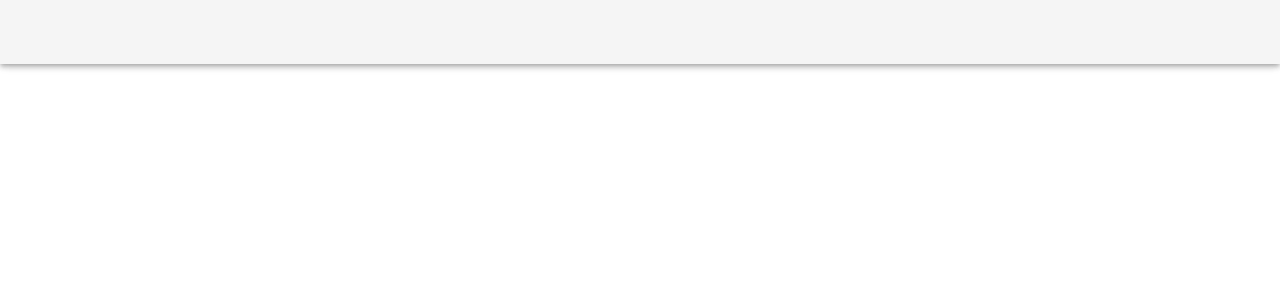
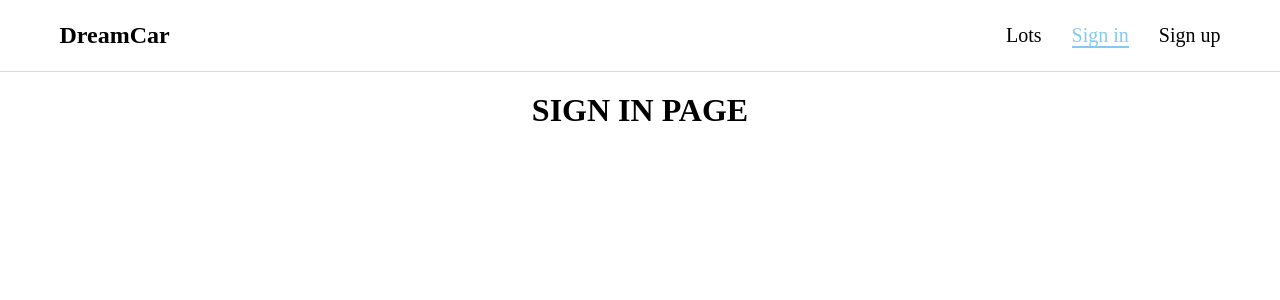
Before and after one commit to Biven160690/dreamcar, a Nuxt app: page /signin in a window 1280 px wide. Before the commit this address had no page. Shown: the top 300 px of the page. Built offline with nearby package versions, Linux system fonts and the light colour scheme.

Commit message:
Added NavBar component
- init NavBar component
- changes in default.vue layout -> display NavBar in app
- init signin and signup pages structure

```diff
--- /dev/null
+++ b/components/navbar.vue
@@ -0,0 +1,72 @@
+<!-- Компонент навигационного меню - навбара-->
+
+<template>
+  <div class="navbar">
+    <div class="container">
+      <div class="navbar__content">
+        <h3><NuxtLink class="link__logo" to="/">DreamCar</NuxtLink></h3>
+        <div class="navlinks">
+          <h4><NuxtLink to="/LOTS_SERGEY" class="link">Lots</NuxtLink></h4>
+          <h4><NuxtLink to="/signin" class="link">Sign in</NuxtLink></h4>
+          <h4><NuxtLink to="/signup" class="link">Sign up</NuxtLink></h4>
+        </div>
+      </div>
+    </div>
+  </div>
+</template>
+
+<script>
+export default {};
+</script>
+
+<style scoped>
+.navbar {
+  border-bottom: 1px solid #ded9d9;
+}
+.navbar__content {
+  margin: 10px 0 10px 0;
+  display: flex;
+  flex-direction: row;
+  justify-content: space-between;
+  align-items: center;
+}
+
+.navlinks {
+  display: flex;
+  flex-direction: row;
+  align-items: center;
+}
+
+h4 {
+  margin-left: 30px;
+  font-weight: 500;
+  font-size: 20px;
+  text-decoration: none;
+}
+h3 {
+  font-size: 24px;
+}
+
+.link {
+  text-decoration: none;
+  color: black;
+}
+
+.nuxt-link-active {
+  color: #85c9ef;
+  border-bottom: 2px solid #85c9ef;
+}
+
+/*.link__logo пересоздает стиль для ссылки, которая находится в логотипе,
+она не должна изменяться при нажатии. .nuxt-link-active - встроенный
+класс компонента NuxtLink для активированных ссылок.*/
+
+.link__logo {
+  text-decoration: none;
+  color: black;
+}
+.link__logo.nuxt-link-active {
+  color: black;
+  border-bottom: 0px;
+}
+</style>
--- a/layouts/default.vue
+++ b/layouts/default.vue
@@ -1,33 +1,18 @@
-<template >
-  <!-- App.vue -->
-
-<v-app>
-
-
-  <v-app-bar app >
-    <!-- -->
-  </v-app-bar>
-
-  <!-- Sizes your content based upon application components -->
-  <v-main >
-
-    <!-- Provides the application the proper gutter -->
-    <v-container fluid
-    >
-
-      <!-- If using vue-router -->
-      <router-view ></router-view>
-    </v-container>
-  </v-main>
-
-  <v-footer app >
-    <!-- -->
-  </v-footer>
-</v-app>
+<template>
+  <div>
+    <NavBar />
+    <Nuxt />
+  </div>
 </template>
 
 <script>
+import NavBar from "../components/navbar";
 export default {
+  components: {
+    NavBar
+  }
+};
+</script>
 
-}
-</script>
+<style>
+</style>
--- a/pages/index.vue
+++ b/pages/index.vue
@@ -1,3 +1,5 @@
+<!-- Главная страница приложения-->
+
 <template>
 
 </template>
--- /dev/null
+++ b/pages/signin.vue
@@ -0,0 +1,19 @@
+<!-- Страница авторизации-->
+
+<template>
+  <div>
+    <h1>SIGN IN PAGE</h1>
+  </div>
+</template>
+
+<script>
+export default {};
+</script>
+
+<style scoped>
+div {
+  display: flex;
+  justify-content: center;
+  margin-top: 20px;
+}
+</style>
--- /dev/null
+++ b/pages/signup.vue
@@ -0,0 +1,19 @@
+<!-- Страница регистрации-->
+
+<template>
+  <div>
+    <h1>SIGN UP PAGE</h1>
+  </div>
+</template>
+
+<script>
+export default {};
+</script>
+
+<style scoped>
+div {
+  display: flex;
+  justify-content: center;
+  margin-top: 20px;
+}
+</style>
```
Also changed, not shown: 1 other file (tests, documents, lock files or other folders).
